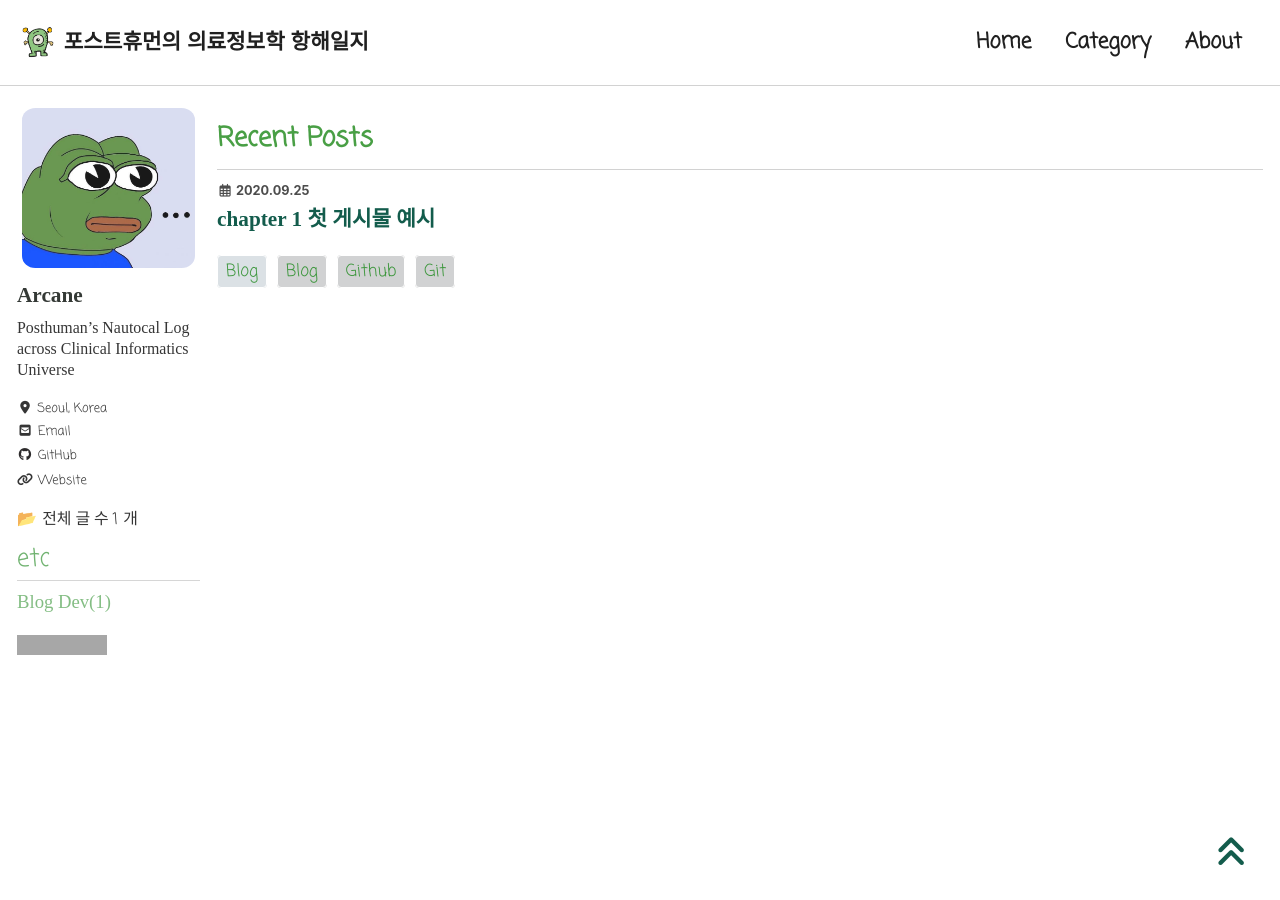
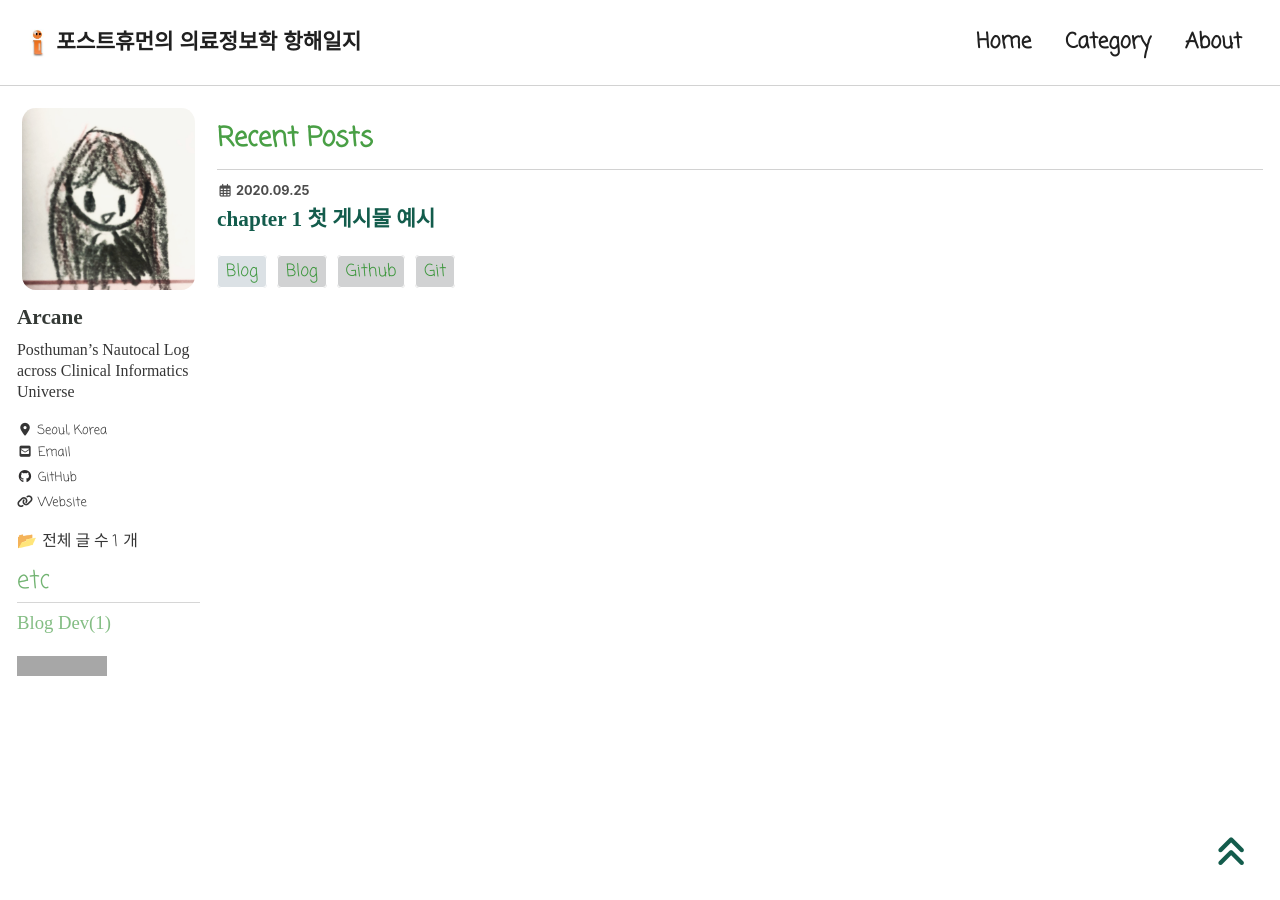
Before and after one commit to HyoJungKim/HyoJungKim.github.io, a Jekyll site: the page built from index.html, in a window 1280 px wide and 900 px high. Built offline with Jekyll 4.4.1, drawn with Linux system fonts in a browser that asks for light colours; cached includes are drawn as plain includes; nearby versions of some CDN libraries; some web fonts are replaced; the list of posts is cut into pages by our own code; grey boxes are pictures that could not be loaded.

Commit message:
img update

```diff
--- a/_config.yml
+++ b/_config.yml
@@ -25,7 +25,7 @@ url                      : "https://HyoJungKim.github.io"
 baseurl                  : # the subpath of your site, e.g. "/blog"
 repository               : "HyoJungKim/comments" #댓글 경로 / github name/repository
 teaser                   : # path of fallback teaser image, e.g. "/assets/images/500x300.png"
-logo                     : "/assets/images/logo.png" # 타이틀 옆 로고
+logo                     : "/assets/images/icon.jpg" # 타이틀 옆 로고
 masthead_title           : # overrides the website title displayed in the masthead, use " " for no title
 breadcrumbs              : true # true, false (default)
 words_per_minute         : 200
@@ -104,7 +104,7 @@ analytics: # 블로그 접근 경로 확인 코드
 # Site Author / 사이드바 소개 부분
 author:
   name             : "Arcane"
-  avatar           : "/assets/images/profile.jpg"
+  avatar           : "/assets/images/drawing_HJ_Yuri.jpg"
   bio              : "Posthuman's Nautocal Log across Clinical Informatics Universe"
   location         : "Seoul, Korea"
 
```
Also changed, not shown: assets/images/drawing_HJ_Yuri.jpg (added), assets/images/icon.JPG (added), assets/images/logo_2.png (renamed from assets/images/logo.png).
